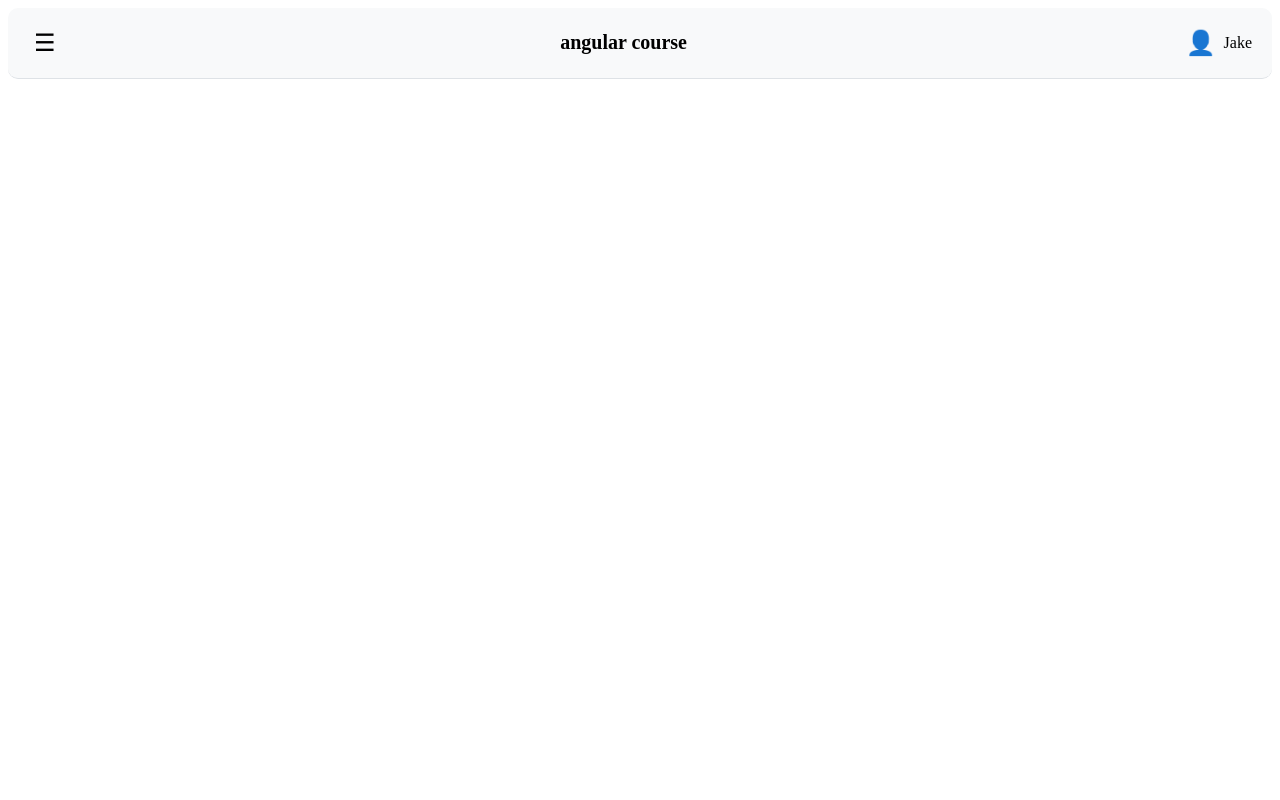
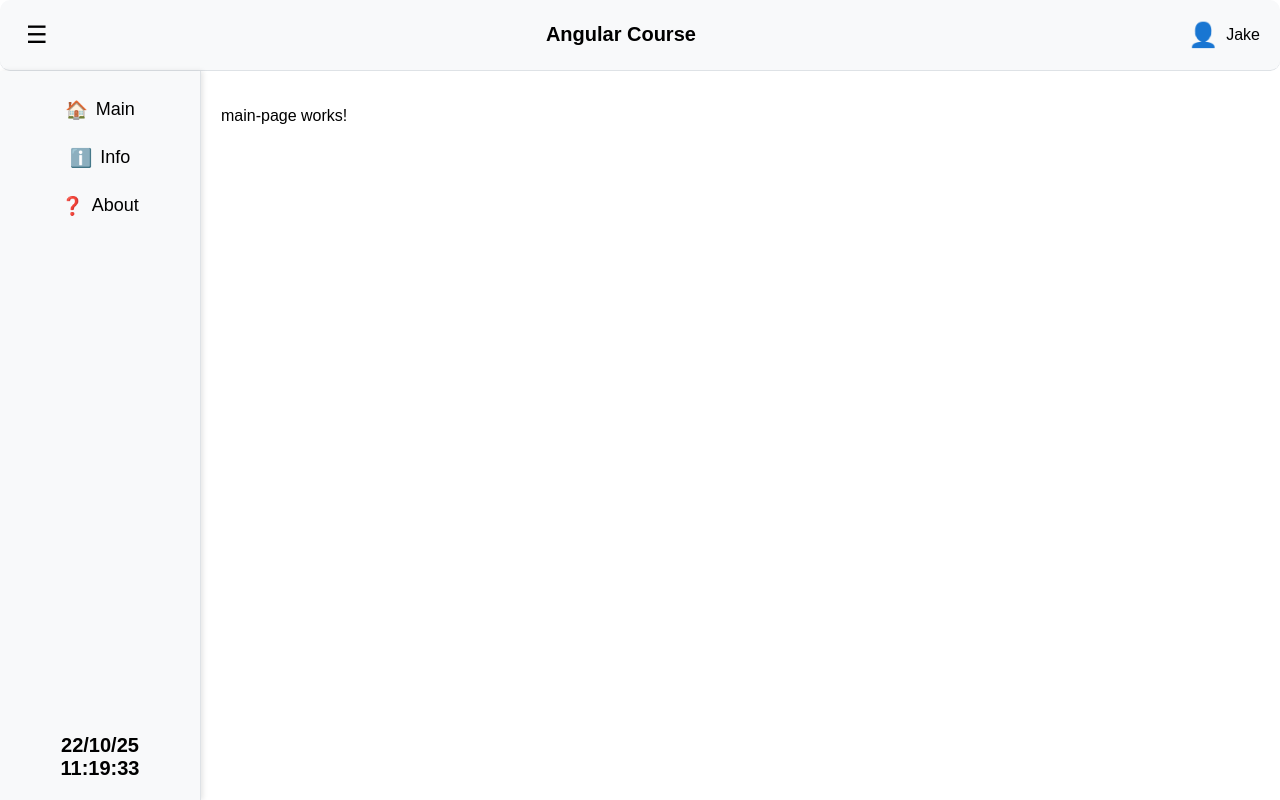
Before and after one commit to jakemeir/angular-onboarding, an Angular app: page / in a window 1280 px wide. Built offline with nearby package versions, Linux system fonts and the light colour scheme.

Commit message:
added the menu and a date and time service

```diff
--- a/src/app/app.css
+++ b/src/app/app.css
@@ -0,0 +1,19 @@
+.main-layout {
+  display: flex;
+  flex: 1;
+}
+
+app-menu {
+  width: 200px;
+  flex-shrink: 0;
+  border-right: 1px solid #dee2e6;
+  box-shadow: 2px 0 5px rgba(0, 0, 0, 0.1);
+  overflow-y: auto;
+  height: 100%;
+}
+
+.content-area {
+  flex-grow: 1;
+  padding: 20px;
+  overflow-y: auto;
+}
--- a/src/app/app.html
+++ b/src/app/app.html
@@ -1 +1,7 @@
 <app-header />
+<div class="main-layout">
+  <app-menu />
+  <div class="content-area">
+    <app-main-page />
+  </div>
+</div>
--- a/src/app/app.ts
+++ b/src/app/app.ts
@@ -1,10 +1,12 @@
 import { Component, signal } from '@angular/core';
 import { Header } from './header/header';
+import { Menu } from './menu/menu';
+import { MainPage } from './main-page/main-page';
 
 @Component({
   selector: 'app-root',
   templateUrl: './app.html',
   styleUrl: './app.css',
-  imports: [Header],
+  imports: [Header, Menu, MainPage],
 })
 export class App {}
--- a/src/app/header/header.html
+++ b/src/app/header/header.html
@@ -1,6 +1,6 @@
 <header class="header">
   <button class="hamburger-menu">&#9776;</button>
-  <h1 class="title">angular course</h1>
+  <h1 class="title">Angular Course</h1>
   <div class="user-info">
     <span class="user-icon">👤</span>
     <span class="username">{{ userService.getUserName() }}</span>
--- a/src/app/menu/menu.css
+++ b/src/app/menu/menu.css
@@ -0,0 +1,62 @@
+.menu {
+  display: flex;
+  flex-direction: column;
+  align-items: center; /* Center items horizontally */
+  padding: 20px 20px 10px 20px; /* Increased top padding to 20px */
+  background-color: #f8f9fa;
+  height: 100%;
+  box-sizing: border-box;
+}
+
+.menu ul {
+  list-style: none;
+  padding: 0;
+  margin: 0;
+  display: flex;
+  flex-direction: column;
+  width: 100%;
+}
+
+.menu li {
+  margin-bottom: 10px;
+  margin-right: 0;
+}
+
+.menu li:last-child {
+  margin-bottom: 0;
+}
+
+.menu button {
+  font-size: 18px; /* Increased font size */
+  background: none;
+  border: none;
+  cursor: pointer;
+  padding: 8px 15px; /* Increased padding */
+  border-radius: 5px;
+  transition: background-color 0.3s ease;
+  width: 100%;
+  display: flex;
+  align-items: center; /* Vertically align icon and text */
+  justify-content: center; /* Center icon and text horizontally */
+}
+
+.menu button:hover {
+  background-color: #e2e6ea;
+}
+
+.menu button .icon {
+  margin-right: 8px;
+}
+
+.datetime {
+
+  font-size: 20px; /* Increased font size */
+
+  font-weight: bold;
+
+  margin-top: auto;
+  text-align: center; /* Center the text horizontally */
+  width: 100%; /* Ensure it takes full width to center properly */
+  padding-bottom: 10px; /* Added bottom padding */
+
+}
--- a/src/app/menu/menu.html
+++ b/src/app/menu/menu.html
@@ -1 +1,11 @@
-<p>menu works!</p>
+<nav class="menu">
+  <ul>
+    <li><button><span class="icon">🏠</span> Main</button></li>
+    <li><button><span class="icon">ℹ️</span> Info</button></li>
+    <li><button><span class="icon">❓</span> About</button></li>
+  </ul>
+  <div class="datetime">
+  <div class="date">{{ dateTimeService.currentTime | async | date : 'dd/MM/yy' }}</div>
+  <div class="time">{{ dateTimeService.currentTime | async | date : 'HH:mm:ss' }}</div>
+</div>
+</nav>
--- a/src/app/menu/menu.ts
+++ b/src/app/menu/menu.ts
@@ -1,11 +1,14 @@
-import { Component } from '@angular/core';
+import { Component, inject } from '@angular/core';
+import { AsyncPipe, DatePipe } from '@angular/common';
+import { DateTimeService } from '../services/date-time.service';
+import { Observable } from 'rxjs';
 
 @Component({
   selector: 'app-menu',
-  imports: [],
+  imports: [DatePipe, AsyncPipe],
   templateUrl: './menu.html',
-  styleUrl: './menu.css'
+  styleUrl: './menu.css',
 })
 export class Menu {
-
+  dateTimeService = inject(DateTimeService);
 }
--- /dev/null
+++ b/src/app/services/date-time.service.ts
@@ -0,0 +1,18 @@
+import { Injectable } from '@angular/core';
+import { Observable, interval } from 'rxjs';
+import { map, share, startWith } from 'rxjs/operators';
+
+@Injectable({
+  providedIn: 'root',
+})
+export class DateTimeService {
+  currentTime: Observable<Date>;
+
+  constructor() {
+    this.currentTime = interval(1000).pipe(
+      startWith(0),
+      map(() => new Date()),
+      share()
+    );
+  }
+}
--- a/src/styles.css
+++ b/src/styles.css
@@ -1 +1,12 @@
-/* You can add global styles to this file, and also import other style files */
+html, body {
+  margin: 0;
+  padding: 0;
+  height: 100%;
+  font-family: Arial, sans-serif;
+}
+
+app-root {
+  display: flex;
+  flex-direction: column;
+  height: 100%;
+}
```
